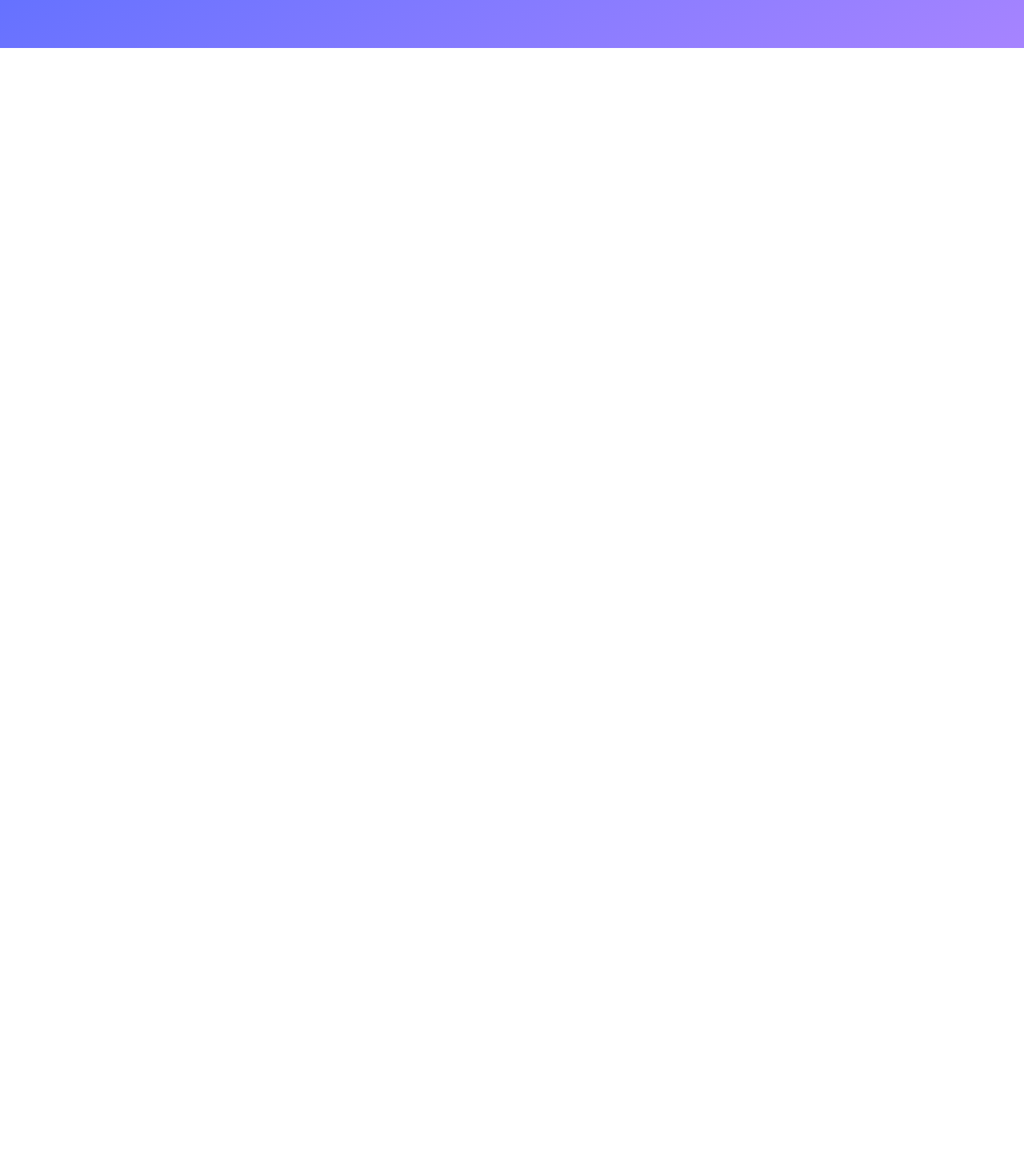
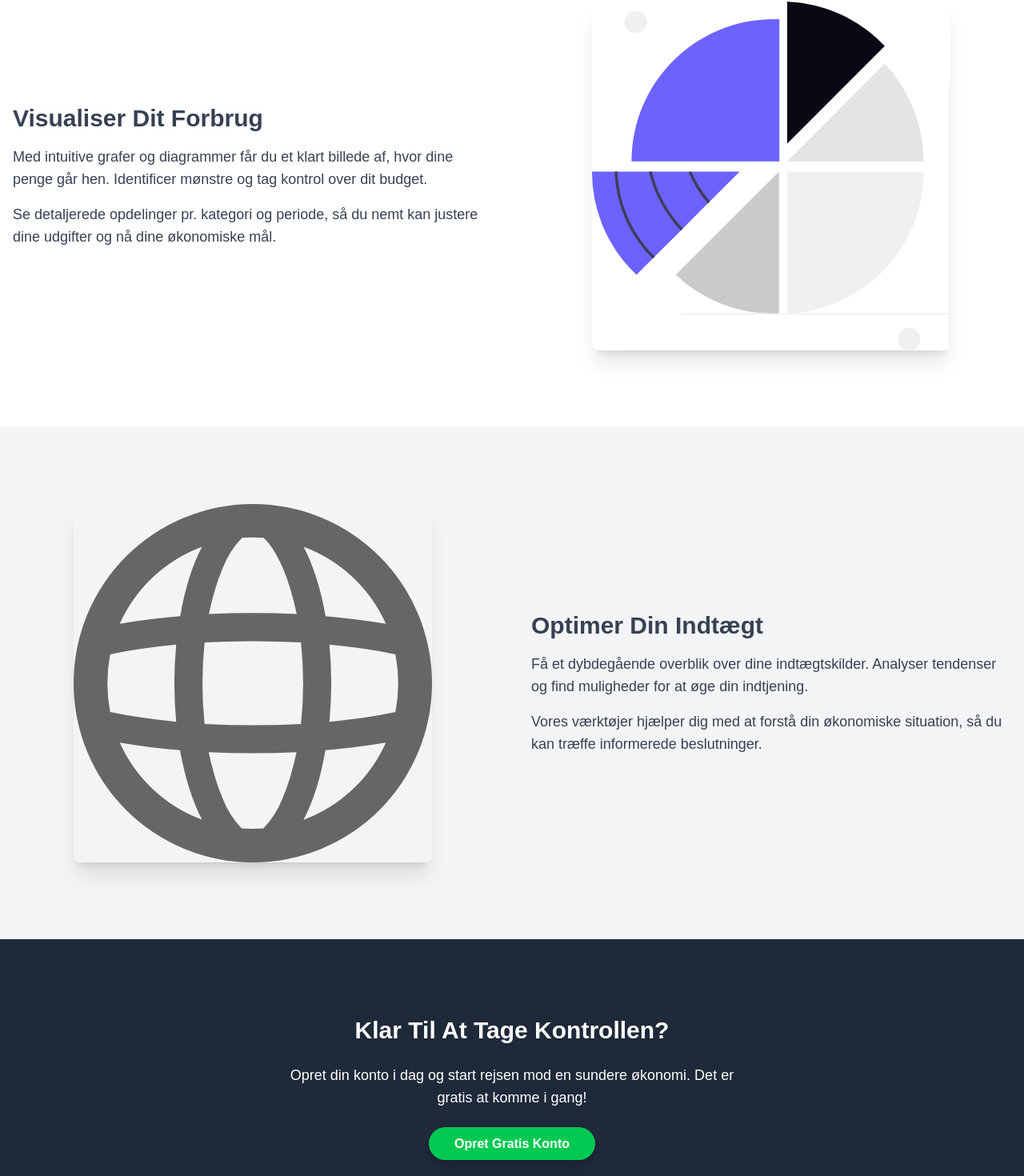
Before and after one commit to MarkusIngerslev/next-economic-frontend, a Next.js app: page / in a window 1280 px wide. Shown: the part 740-2210 px from the top of the page at 80% size. Before the commit the page ends 800 px from the top, so only its background shows below. Built offline with nearby package versions, Linux system fonts and the light colour scheme; no server answers.

Commit message:
Updated frontpage to look more like a landing page for a website, then it only being a place to login.

```diff
--- a/src/app/page.tsx
+++ b/src/app/page.tsx
@@ -5,9 +5,10 @@ import { motion } from "framer-motion";
 
 export default function Home() {
   return (
-    <main className="min-h-screen bg-gradient-to-br from-blue-600 to-violet-400 flex items-center justify-center px-4">
+    <main className="min-h-screen bg-gray-800 text-gray-800">
+      {/* Hero Section */}
+      <section className="flex items-center justify-center px-4 py-16 md:py-24">
         <div className="max-w-2xl w-full flex flex-col items-center text-center bg-gradient-to-tl from-gray-100 to-white shadow-xl rounded-2xl p-8 border">
-        {/* SVG Illustration */}
           <div className="w-full mb-6">
             <img
               src="/personal-finance-illustration.svg"
@@ -15,15 +16,12 @@ export default function Home() {
               className="mx-auto w-48 h-48"
             />
           </div>
-
           <h1 className="text-4xl font-extrabold text-gray-800 mb-4">
             Velkommen til din økonomioversigt
           </h1>
           <p className="text-gray-600 mb-6 text-lg">
             Få overblik over din indtægt, dit forbrug og dine vaner.
           </p>
-
-        {/* Animated Button */}
           <motion.div whileHover={{ scale: 1.05 }} whileTap={{ scale: 0.95 }}>
             <Link
               href="/login"
@@ -33,6 +31,118 @@ export default function Home() {
             </Link>
           </motion.div>
         </div>
+      </section>
+
+      {/* Feature Section 1: Text Left, Image Right */}
+      <section className="py-16 md:py-24 bg-white">
+        <div className="container mx-auto px-4 grid md:grid-cols-2 gap-12 items-center">
+          <motion.div
+            initial={{ opacity: 0, x: -50 }}
+            whileInView={{ opacity: 1, x: 0 }}
+            viewport={{ once: true, amount: 0.3 }}
+            transition={{ duration: 0.7 }}
+            className="text-gray-700"
+          >
+            <h2 className="text-3xl font-bold mb-4">Visualiser Dit Forbrug</h2>
+            <p className="text-lg mb-4">
+              Med intuitive grafer og diagrammer får du et klart billede af,
+              hvor dine penge går hen. Identificer mønstre og tag kontrol over
+              dit budget.
+            </p>
+            <p className="text-lg">
+              Se detaljerede opdelinger pr. kategori og periode, så du nemt kan
+              justere dine udgifter og nå dine økonomiske mål.
+            </p>
+          </motion.div>
+          <motion.div
+            initial={{ opacity: 0, x: 50 }}
+            whileInView={{ opacity: 1, x: 0 }}
+            viewport={{ once: true, amount: 0.3 }}
+            transition={{ duration: 0.7 }}
+          >
+            <img
+              src="/pie-chart-illustration.svg"
+              alt="Forbrugsdiagram"
+              className="rounded-lg shadow-xl mx-auto w-full max-w-md"
+            />
+          </motion.div>
+        </div>
+      </section>
+
+      {/* Feature Section 2: Image Left, Text Right */}
+      <section className="py-16 md:py-24 bg-gray-100">
+        <div className="container mx-auto px-4 grid md:grid-cols-2 gap-12 items-center">
+          <motion.div
+            initial={{ opacity: 0, x: -50 }}
+            whileInView={{ opacity: 1, x: 0 }}
+            viewport={{ once: true, amount: 0.3 }}
+            transition={{ duration: 0.7 }}
+            className="md:order-first" // Sikrer billedet er til venstre på medium skærme og op
+          >
+            <img
+              src="/globe.svg" // Erstat med relevant graf billede
+              alt="Indtægtsanalyse"
+              className="rounded-lg shadow-xl mx-auto w-full max-w-md"
+            />
+          </motion.div>
+          <motion.div
+            initial={{ opacity: 0, x: 50 }}
+            whileInView={{ opacity: 1, x: 0 }}
+            viewport={{ once: true, amount: 0.3 }}
+            transition={{ duration: 0.7 }}
+            className="text-gray-700 md:order-last" // Sikrer teksten er til højre
+          >
+            <h2 className="text-3xl font-bold mb-4">Optimer Din Indtægt</h2>
+            <p className="text-lg mb-4">
+              Få et dybdegående overblik over dine indtægtskilder. Analyser
+              tendenser og find muligheder for at øge din indtjening.
+            </p>
+            <p className="text-lg">
+              Vores værktøjer hjælper dig med at forstå din økonomiske
+              situation, så du kan træffe informerede beslutninger.
+            </p>
+          </motion.div>
+        </div>
+      </section>
+
+      {/* Feature Section 3: Different Background */}
+      <section className="py-16 md:py-24 bg-gray-800 text-white">
+        <div className="container mx-auto px-4 text-center">
+          <motion.div
+            initial={{ opacity: 0, y: 50 }}
+            whileInView={{ opacity: 1, y: 0 }}
+            viewport={{ once: true, amount: 0.3 }}
+            transition={{ duration: 0.7 }}
+          >
+            <h2 className="text-3xl font-bold mb-6">
+              Klar Til At Tage Kontrollen?
+            </h2>
+            <p className="text-lg mb-8 max-w-xl mx-auto">
+              Opret din konto i dag og start rejsen mod en sundere økonomi. Det
+              er gratis at komme i gang!
+            </p>
+            <motion.div
+              whileHover={{ scale: 1.05 }}
+              whileTap={{ scale: 0.95 }}
+              className="inline-block"
+            >
+              <Link
+                href="/register" // Antager du har en /register side
+                className="bg-green-500 hover:bg-green-600 text-white font-semibold py-3 px-8 rounded-full transition duration-200 shadow-lg"
+              >
+                Opret Gratis Konto
+              </Link>
+            </motion.div>
+          </motion.div>
+        </div>
+      </section>
+
+      <footer className="py-8 text-center bg-gray-900 text-gray-400">
+        <p>
+          &copy; {new Date().getFullYear()} Din Økonomioversigt. Alle
+          rettigheder forbeholdes.
+        </p>
+      </footer>
     </main>
   );
 }
```
Lines whose indentation alone changed are shown as unchanged.
